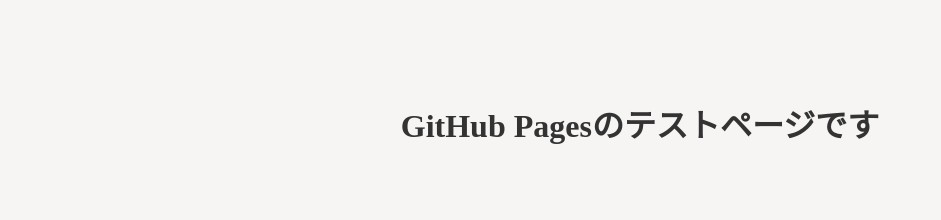
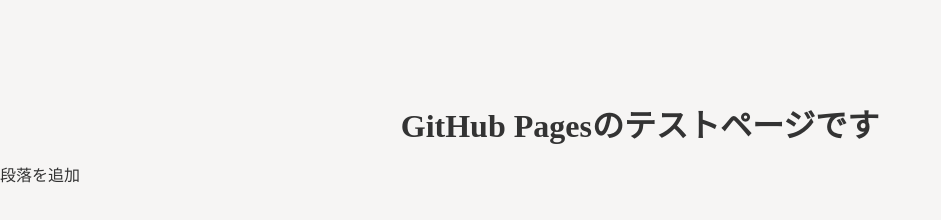
Before and after one commit to ChanFukuoo/chanfukuoo.github.io, a plain HTML site: page index.html in a window 1280 px wide. Shown: the whole page, without its empty margins (0-941 px from the left). Drawn offline with Linux system fonts and the light colour scheme.

Commit message:
段落を追加

```diff
--- a/index.html
+++ b/index.html
@@ -9,5 +9,6 @@
 </head>
 <body>
     <h1>GitHub Pagesのテストページです</h1>
+    <p>段落を追加</p>
 </body>
 </html>
```
